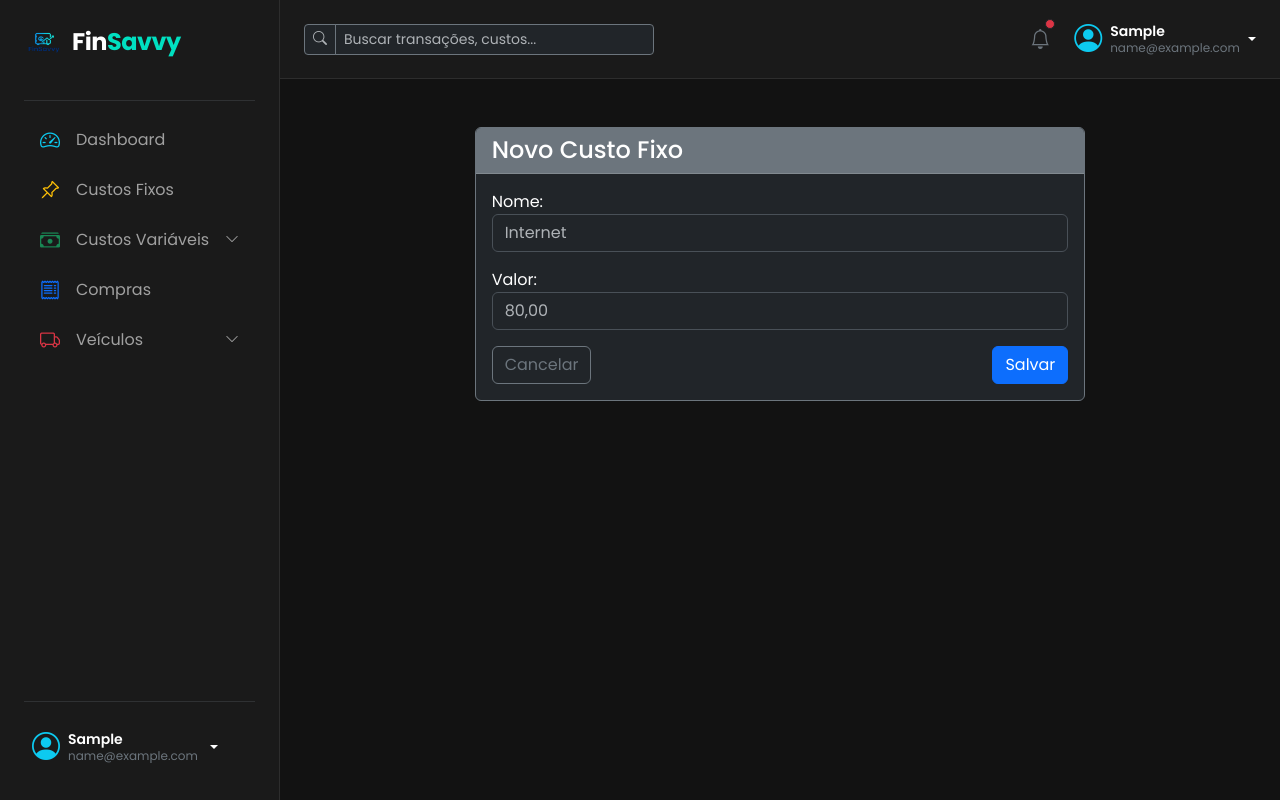
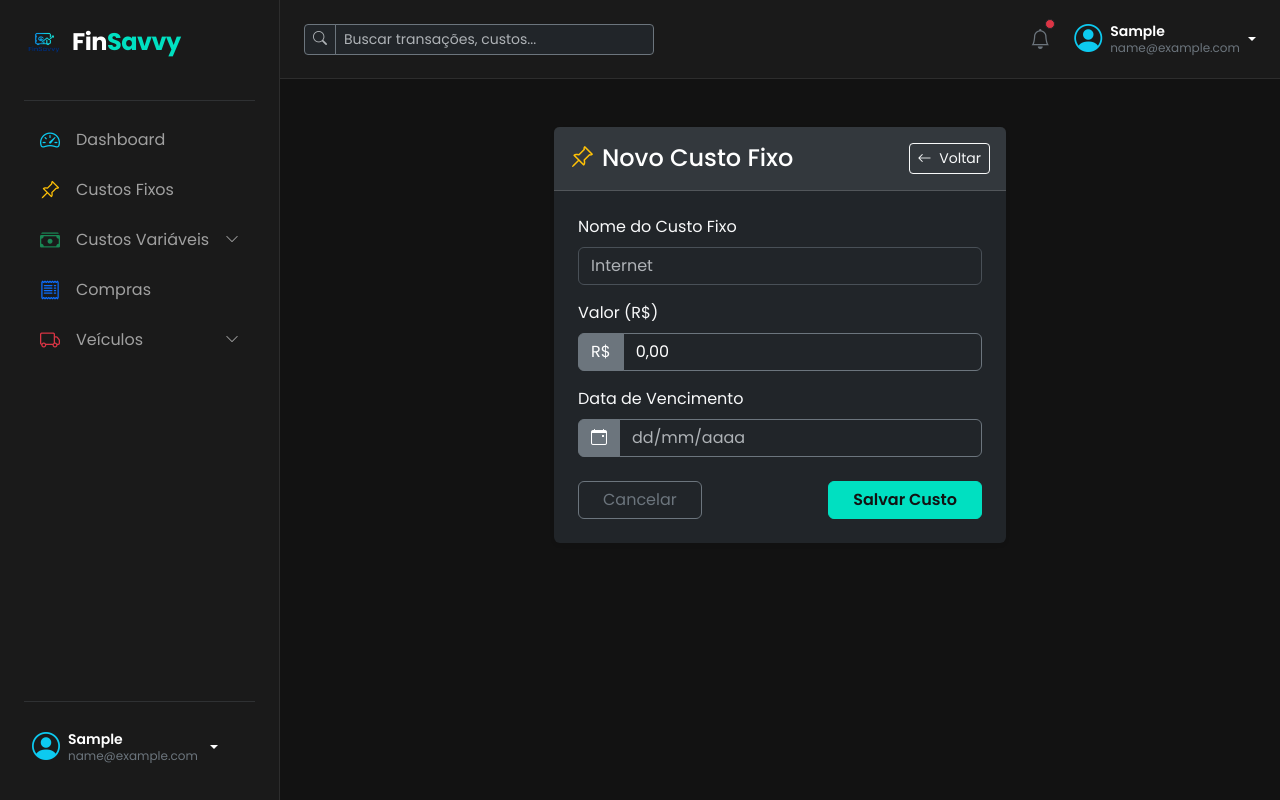
Before and after one commit to Matheus0820/finsavvy, a Django app: page /add_custofixo/ in a window 1280 px wide. Run offline with Django 4.2, Linux system fonts and the light colour scheme; the visitor is signed in with stand-in values (Sample User, id 1).

Commit message:
refactor(custofixo): refatorar formulário de custos fixos com Bootstrap 6.0 e máscara de moeda
- Criação/Edição unificada no template `add_custofixo.html` com layout em Card centralizado.
- Integração do Datepicker pt-BR e máscara de moeda dinâmica (right-to-left).
- Todos os 45 testes executados com sucesso.

```diff
--- a/finsavvy/templates/pages/add_custofixo.html
+++ b/finsavvy/templates/pages/add_custofixo.html
@@ -2,21 +2,73 @@
 
 {% block title %}FinSavvy - {% if custo %}Editar Custo Fixo{% else %}Novo Custo Fixo{% endif %}{% endblock %}
 
+{% block extra_head %}
+<!-- Datepicker CSS -->
+<link rel="stylesheet" href="https://cdnjs.cloudflare.com/ajax/libs/bootstrap-datepicker/1.9.0/css/bootstrap-datepicker.min.css">
+<style>
+    .datepicker.dropdown-menu {
+        background-color: #1a1a1a !important;
+        color: #ffffff !important;
+        border: 1px solid #2d2d2d !important;
+    }
+    .datepicker td, .datepicker th {
+        color: #ffffff !important;
+    }
+    .datepicker td.day:hover, .datepicker td.focused {
+        background: #00e0c1 !important;
+        color: #121212 !important;
+    }
+    .datepicker table tr td.active, .datepicker table tr td.active:hover {
+        background: #00e0c1 !important;
+        color: #121212 !important;
+        text-shadow: none !important;
+    }
+</style>
+{% endblock %}
+
 {% block content %}
 <div class="container mt-4">
     <div class="row justify-content-center">
-        <div class="col-md-8">
-            <div class="card bg-dark text-white border-secondary">
-                <div class="card-header bg-secondary bg-opacity-20">
-                    <h4 class="mb-0">{% if custo %}Editar Custo Fixo{% else %}Novo Custo Fixo{% endif %}</h4>
+        <div class="col-md-8 col-lg-6 mx-auto">
+            <div class="card shadow-sm border-0 bg-dark text-white">
+                <div class="card-header bg-secondary bg-opacity-25 py-3 d-flex justify-content-between align-items-center">
+                    <h4 class="mb-0 text-white"><i class="bi bi-pin-angle me-2 text-warning"></i>{% if custo %}Editar Custo Fixo{% else %}Novo Custo Fixo{% endif %}</h4>
+                    <a href="{% url 'list_custosFixos' %}" class="btn btn-sm btn-outline-light"><i class="bi bi-arrow-left me-1"></i> Voltar</a>
                 </div>
-                <div class="card-body">
-                    <form method="post">
+                <div class="card-body p-4">
+                    <form method="post" novalidate>
                         {% csrf_token %}
-                        {{ formCustoFixo.as_p }}
-                        <div class="d-flex justify-content-between mt-3">
-                            <a href="{% url 'list_custosFixos' %}" class="btn btn-outline-secondary">Cancelar</a>
-                            <button type="submit" class="btn btn-primary">Salvar</button>
+
+                        <div class="mb-3">
+                            <label for="{{ formCustoFixo.nome.id_for_label }}" class="form-label text-light">Nome do Custo Fixo</label>
+                            {{ formCustoFixo.nome }}
+                            {% if formCustoFixo.nome.errors %}
+                                <div class="text-danger small mt-1">{{ formCustoFixo.nome.errors.0 }}</div>
+                            {% endif %}
+                        </div>
+
+                        <div class="mb-3">
+                            <label for="id_valor" class="form-label text-light">Valor (R$)</label>
+                            <div class="input-group">
+                                <span class="input-group-text bg-secondary text-white border-secondary">R$</span>
+                                <input type="text" class="form-control text-bg-dark border-secondary mascara-dinheiro" id="id_valor" name="valor" value="{{ form.valor.value|default:formCustoFixo.valor.value|default:'0,00' }}" autocomplete="off">
+                            </div>
+                            {% if formCustoFixo.valor.errors %}
+                                <div class="text-danger small mt-1">{{ formCustoFixo.valor.errors.0 }}</div>
+                            {% endif %}
+                        </div>
+
+                        <div class="mb-3">
+                            <label for="datepicker_vencimento" class="form-label text-light">Data de Vencimento</label>
+                            <div class="input-group">
+                                <span class="input-group-text bg-secondary text-white border-secondary"><i class="bi bi-calendar-event"></i></span>
+                                <input type="text" class="form-control text-bg-dark border-secondary" id="datepicker_vencimento" name="data_vencimento" data-bs-toggle="datepicker" autocomplete="off" placeholder="dd/mm/aaaa" value="{{ data_vencimento|default:'' }}">
+                            </div>
+                        </div>
+
+                        <div class="d-flex justify-content-between align-items-center mt-4">
+                            <a href="{% url 'list_custosFixos' %}" class="btn btn-outline-secondary px-4">Cancelar</a>
+                            <button type="submit" class="btn btn-primary px-4 fw-semibold" style="background-color: #00e0c1; border-color: #00e0c1; color: #121212;">Salvar Custo</button>
                         </div>
                     </form>
                 </div>
@@ -25,3 +77,64 @@
     </div>
 </div>
 {% endblock %}
+
+{% block extra_js %}
+<!-- Datepicker JS -->
+<script src="https://cdnjs.cloudflare.com/ajax/libs/bootstrap-datepicker/1.9.0/js/bootstrap-datepicker.min.js"></script>
+<script src="https://cdnjs.cloudflare.com/ajax/libs/bootstrap-datepicker/1.9.0/locales/bootstrap-datepicker.pt-BR.min.js"></script>
+<script>
+    document.addEventListener('DOMContentLoaded', function() {
+        // Inicializar Datepicker pt-BR
+        if (typeof jQuery !== 'undefined' && jQuery.fn.datepicker) {
+            jQuery('#datepicker_vencimento').datepicker({
+                format: 'dd/mm/yyyy',
+                language: 'pt-BR',
+                autoclose: true,
+                todayHighlight: true
+            });
+        }
+
+        // Máscara de Moeda Dinâmica (Right to Left)
+        const inputValor = document.getElementById('id_valor');
+        if (inputValor) {
+            function formatarMoeda(valorStr) {
+                let apenasDigitos = valorStr.replace(/\D/g, '');
+                if (apenasDigitos === '') apenasDigitos = '0';
+                let numero = parseInt(apenasDigitos, 10);
+                let formatado = (numero / 100).toLocaleString('pt-BR', { minimumFractionDigits: 2, maximumFractionDigits: 2 });
+                return formatado;
+            }
+
+            // Inicialização com valor existente (edição)
+            if (inputValor.value && inputValor.value !== '0,00' && inputValor.value !== '') {
+                let valClean = String(inputValor.value).replace('R$', '').trim();
+                if (!valClean.includes(',') && !valClean.includes('.')) {
+                    inputValor.value = formatarMoeda(valClean);
+                } else if (valClean.includes('.') && !valClean.includes(',')) {
+                    let num = Math.round(parseFloat(valClean) * 100);
+                    inputValor.value = (num / 100).toLocaleString('pt-BR', { minimumFractionDigits: 2, maximumFractionDigits: 2 });
+                } else {
+                    inputValor.value = formatarMoeda(valClean);
+                }
+            } else {
+                inputValor.value = '0,00';
+            }
+
+            inputValor.addEventListener('input', function(e) {
+                let formatted = formatarMoeda(this.value);
+                this.value = formatted;
+            });
+
+            // Garantir conversão correta no submit do form
+            const form = inputValor.closest('form');
+            if (form) {
+                form.addEventListener('submit', function() {
+                    let val = inputValor.value;
+                    val = val.replace(/\./g, '').replace(',', '.');
+                    inputValor.value = val;
+                });
+            }
+        }
+    });
+</script>
+{% endblock %}
```
